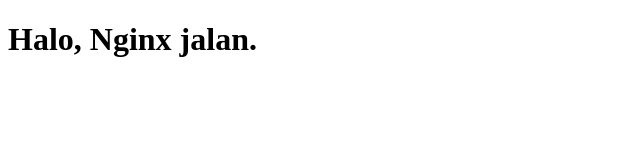
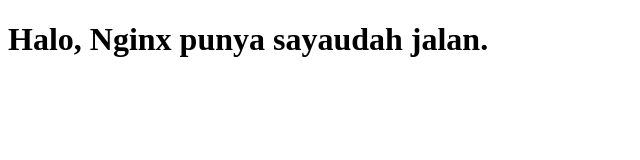
Before and after one commit to alvitorifki/index.html, a plain HTML site: page index.html in a window 1280 px wide. Shown: the whole page, without its empty margins (0-640 px from the left). Drawn offline with Linux system fonts and the light colour scheme.

Commit message:
Update index.html

```diff
--- a/index.html
+++ b/index.html
@@ -5,6 +5,6 @@
   <title>Test Nginx</title>
 </head>
 <body>
-  <h1>Halo, Nginx jalan.</h1>
+  <h1>Halo, Nginx punya sayaudah jalan.</h1>
 </body>
 </html>
```
